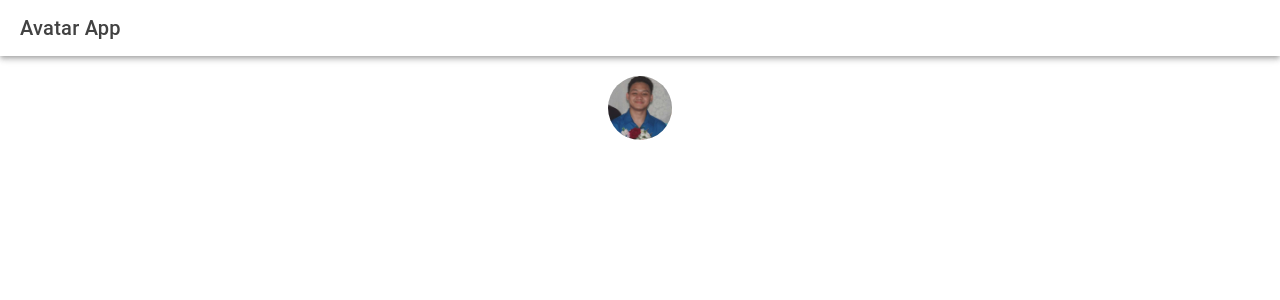
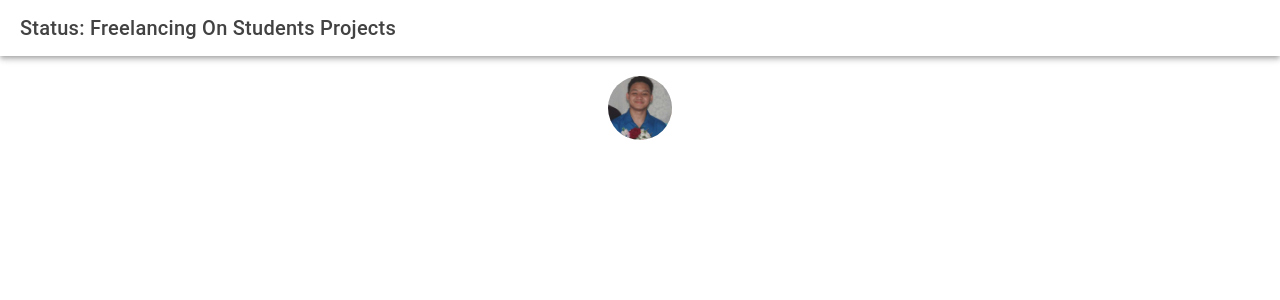
Before and after one commit to ArkDriveDev/Portfolio, a React (Vite) app: page /home in a window 1280 px wide. Shown: the top 300 px of the page. Built offline with nearby package versions, Linux system fonts and the light colour scheme.

Commit message:
Label changes

```diff
--- a/src/pages/Home.tsx
+++ b/src/pages/Home.tsx
@@ -6,7 +6,7 @@ const Home: React.FC = () => {
     <IonPage>
       <IonHeader>
         <IonToolbar>
-          <IonTitle>Avatar App</IonTitle>
+          <IonTitle>Status: Freelancing On Students Projects</IonTitle>
         </IonToolbar>
       </IonHeader>
       <IonContent fullscreen>
```
